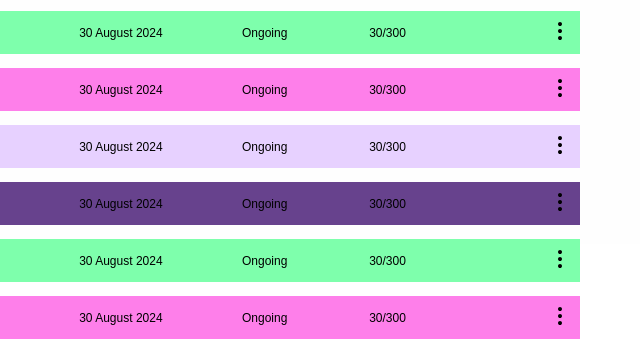
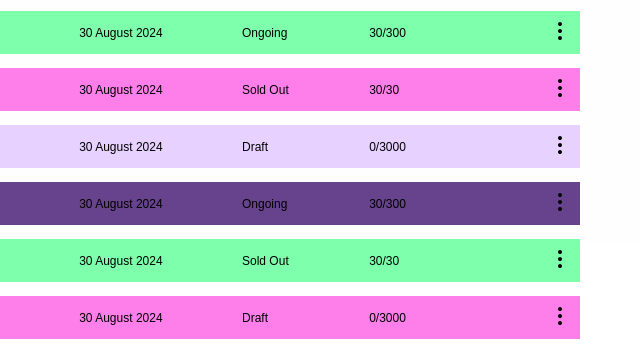
Before and after one commit to raymondjoseph02/dashboard, a plain HTML site: page index.html in a window 1280 px wide. Shown: the part 556-906 px from the top of the page, 598-1238 px from the left. Drawn offline with Linux system fonts and the light colour scheme; a web font is replaced by a local one.

Commit message:
after correcting the dupication issues

```diff
--- a/index.html
+++ b/index.html
@@ -162,9 +162,9 @@
               <td>regular VIP</td>
               <td>27 august 2024</td>
               <td>30 august 2024</td>
-              <td>ongoing</td>
+              <td>sold out</td>
               <td>
-                <span> 30/300 </span>
+                <span> 30/30 </span>
                 <span>
                   <svg
                     width="24"
@@ -189,9 +189,9 @@
               <td>early bird VIP</td>
               <td>27 august 2024</td>
               <td>30 august 2024</td>
-              <td>ongoing</td>
+              <td>draft</td>
               <td>
-                <span> 30/300 </span>
+                <span> 0/3000 </span>
                 <span>
                   <svg
                     width="24"
@@ -243,9 +243,9 @@
               <td>regular VIP</td>
               <td>27 august 2024</td>
               <td>30 august 2024</td>
-              <td>ongoing</td>
+              <td>sold out</td>
               <td>
-                <span> 30/300 </span>
+                <span> 30/30 </span>
                 <span>
                   <svg
                     width="24"
@@ -270,9 +270,9 @@
               <td>early birl VIP</td>
               <td>27 august 2024</td>
               <td>30 august 2024</td>
-              <td>ongoing</td>
+              <td>draft</td>
               <td>
-                <span> 30/300 </span>
+                <span> 0/3000 </span>
                 <span>
                   <svg
                     width="24"
```
